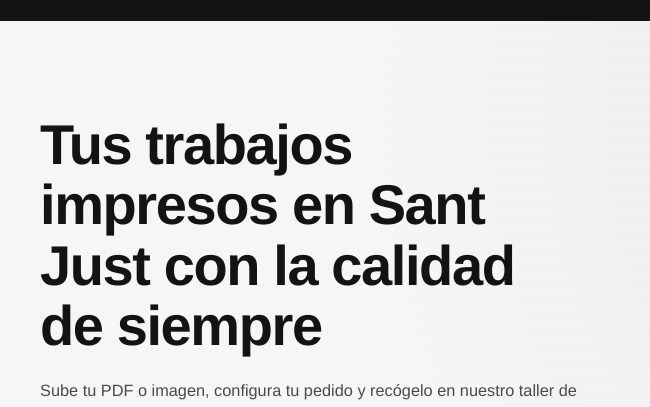
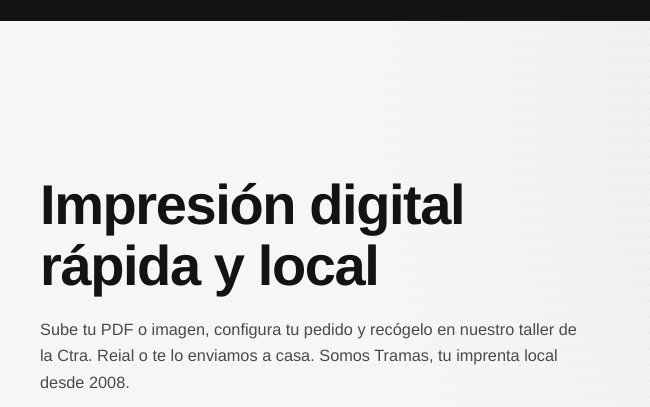
Before and after one commit to osCeballos/print2web, a website: page index.html in a window 1280 px wide. Shown: the part 63-470 px from the top of the page, 0-650 px from the left. Drawn offline with Linux system fonts and the light colour scheme.

Commit message:
fix(copy): update H1 to 'Impresión digital rápida y local'

```diff
--- a/index.html
+++ b/index.html
@@ -87,7 +87,7 @@
     <div class="hero-container">
       <!-- Mensaje principal y acciones -->
       <div class="hero-content">
-        <h1>Tus trabajos impresos en Sant Just con la calidad de siempre</h1>
+        <h1>Impresión digital rápida y local</h1>
         <p class="hero-subtitle">Sube tu PDF o imagen, configura tu pedido y recógelo en nuestro taller de la Ctra. Reial o te lo enviamos a casa. Somos Tramas, tu imprenta local desde 2008.</p>
 
         <div class="hero-actions">
```
